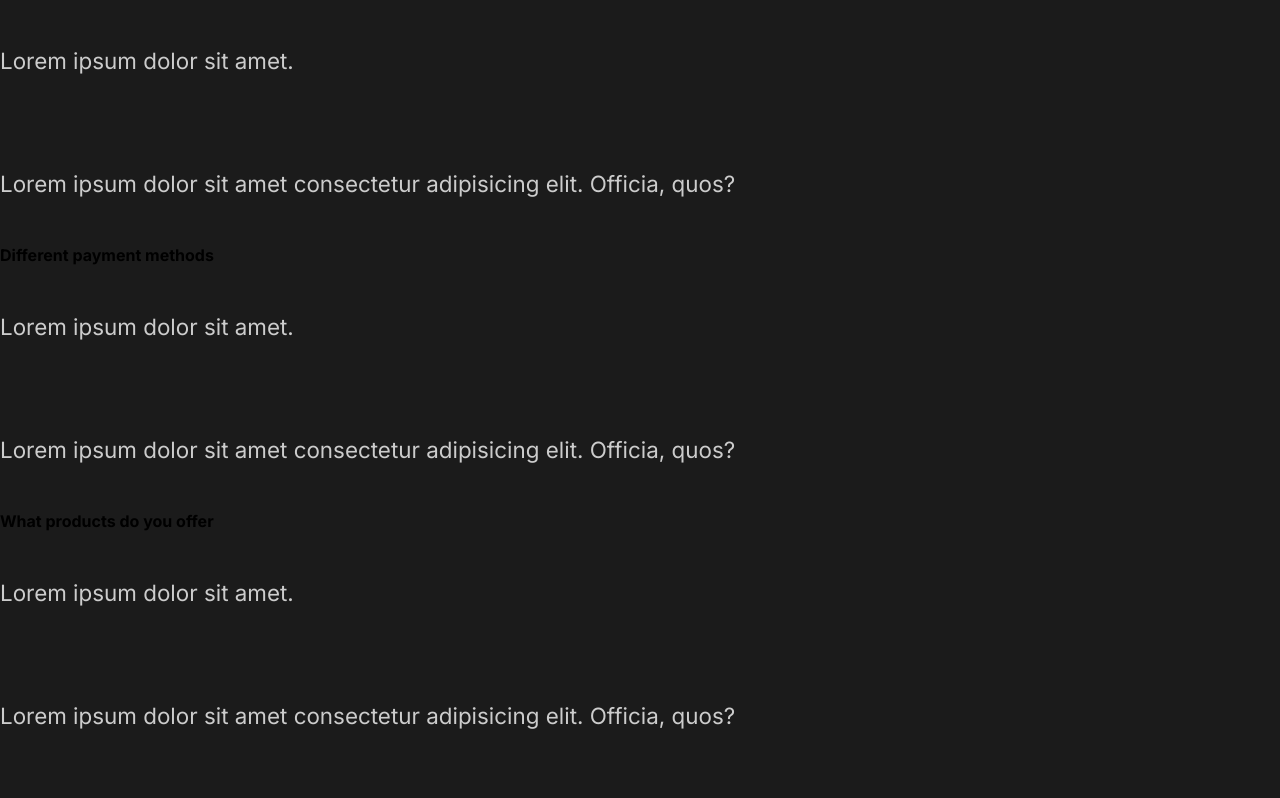
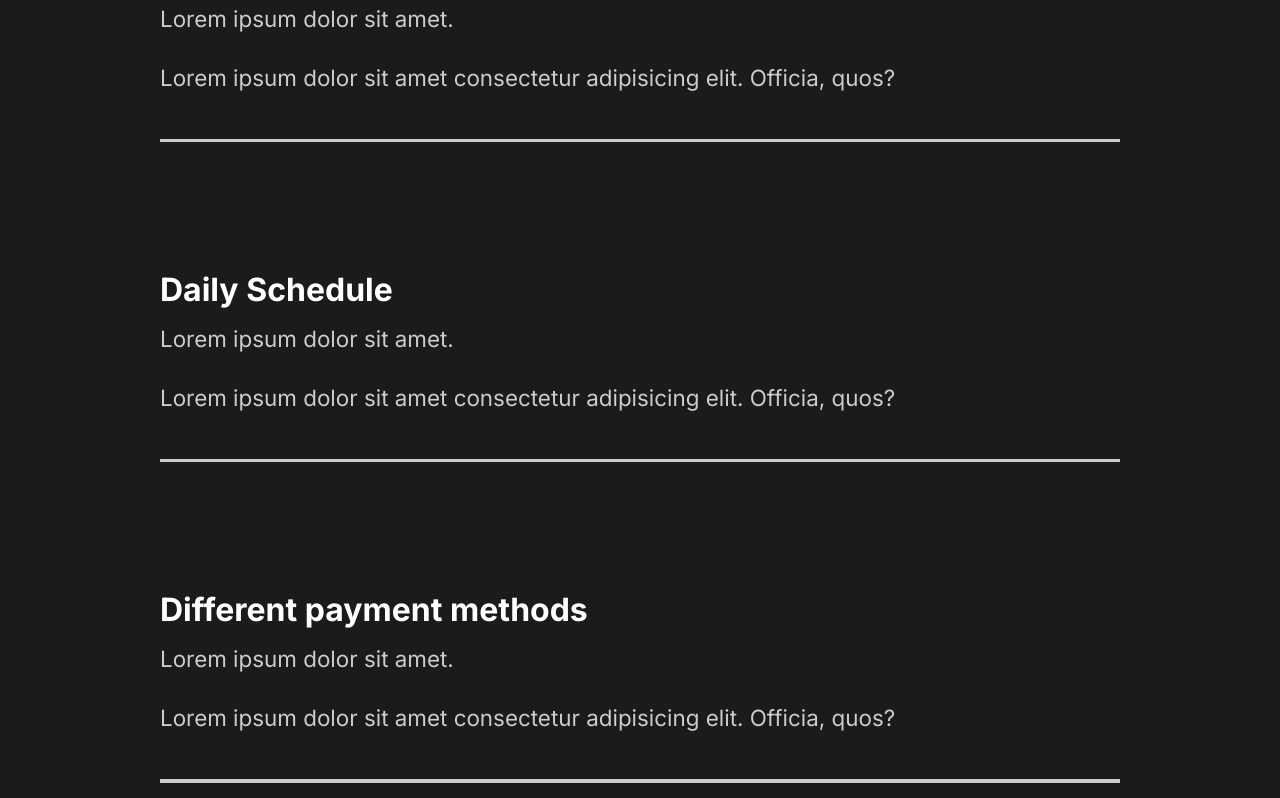
Before and after one commit to DevCarlosGuerrero/react-mock-portfolio, a React (Create React App) app: page / in a window 1280 px wide. Shown: the part 2382-3180 px from the top of the page. Before the commit the page ends 3159 px from the top, so only its background shows below. Built offline with nearby package versions, Linux system fonts and the light colour scheme.

Commit message:
Styling FAQ Section

```diff
--- a/src/components/AboutSection.js
+++ b/src/components/AboutSection.js
@@ -1,7 +1,6 @@
 import React from 'react';
 
 // Import Images
-
 import home1 from '../img/home1.png';
 
 // Import Styles
--- a/src/components/FaqSection.js
+++ b/src/components/FaqSection.js
@@ -1,8 +1,13 @@
 import react from 'react';
+
+// Import Styles
+import styled from 'styled-components';
+import { StyledAbout, StyledDescription, StyledImage, StyledHide } from '../styles';
+
 
 const FaqSection = () => {
     return (
-        <div className="faq">
+        <StyledFaq>
             <h2>Any Questions <span>FAQ</span></h2>
             <div className="question">
                 <h4>How do I start?</h4>
@@ -10,6 +15,7 @@
                     <p>Lorem ipsum dolor sit amet.</p>
                     <p>Lorem ipsum dolor sit amet consectetur adipisicing elit. Officia, quos?</p>
                 </div>
+                <div className="faq-line"></div>
             </div>
             <div className="question">
                 <h4>Daily Schedule</h4>
@@ -17,6 +23,7 @@
                     <p>Lorem ipsum dolor sit amet.</p>
                     <p>Lorem ipsum dolor sit amet consectetur adipisicing elit. Officia, quos?</p>
                 </div>
+                <div className="faq-line"></div>
             </div>
             <div className="question">
                 <h4>Different payment methods</h4>
@@ -24,6 +31,7 @@
                     <p>Lorem ipsum dolor sit amet.</p>
                     <p>Lorem ipsum dolor sit amet consectetur adipisicing elit. Officia, quos?</p>
                 </div>
+                <div className="faq-line"></div>
             </div>
             <div className="question">
                 <h4>What products do you offer</h4>
@@ -31,9 +39,39 @@
                     <p>Lorem ipsum dolor sit amet.</p>
                     <p>Lorem ipsum dolor sit amet consectetur adipisicing elit. Officia, quos?</p>
                 </div>
+                <div className="faq-line"></div>
             </div>
-        </div>
-    )
-}
+        </StyledFaq>
+    );
+};
+
+const StyledFaq = styled(StyledAbout)`
+    display: block;
+
+    h2 {
+        font-weight: lighter;
+        padding-bottom: 2rem;
+    }
+
+    p {
+        padding: 1rem 0rem;
+    }
+
+    span {
+        display: block;
+    }
+
+    .faq-line {
+        background: #ccc;
+        height: 0.2rem;
+        margin: 2rem 0rem;
+        width: 100%;
+    }
+
+    .question {
+        padding: 3rem 0rem;
+        cursor: pointer;
+    }
+`;
 
 export default FaqSection;
--- a/src/components/GlobalStyle.js
+++ b/src/components/GlobalStyle.js
@@ -41,6 +41,7 @@
 
 h4 {
     font-weight: bold;
+    font-size: 2rem;
 }
 
 p {
```
